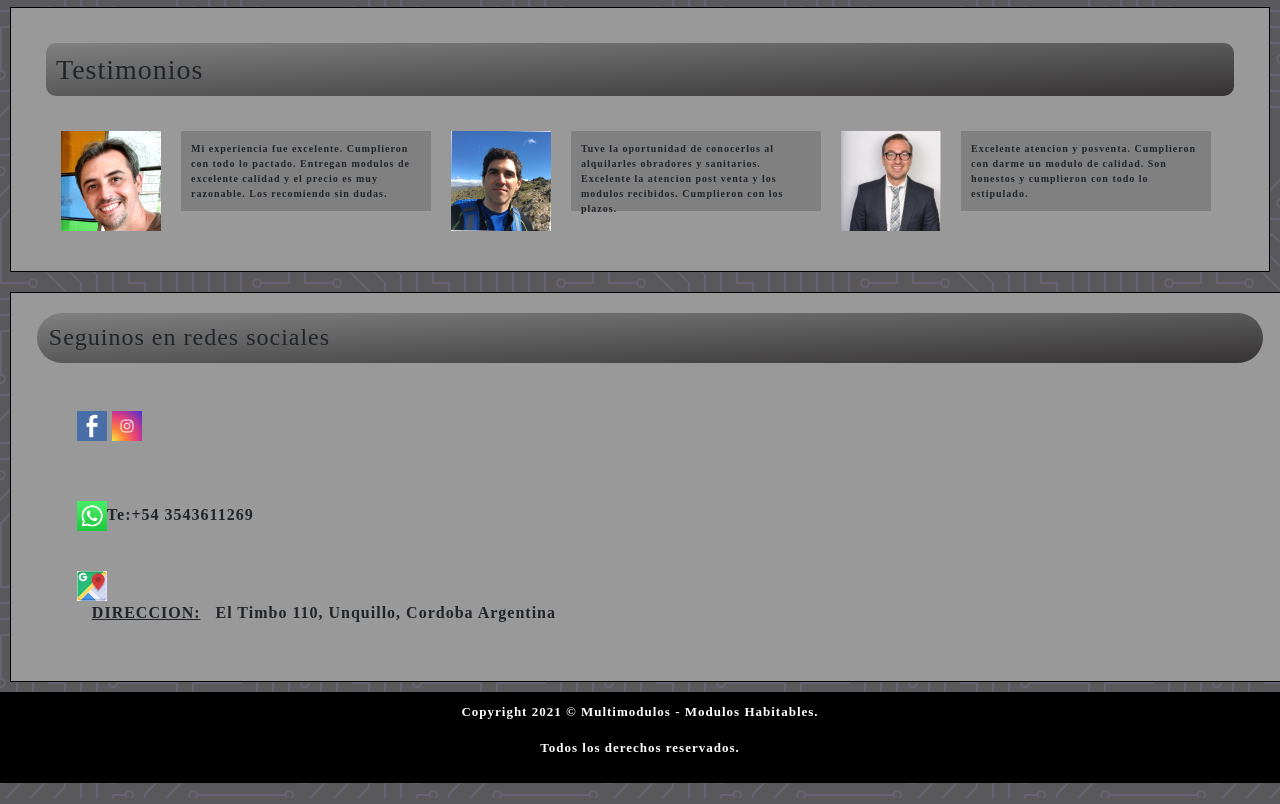
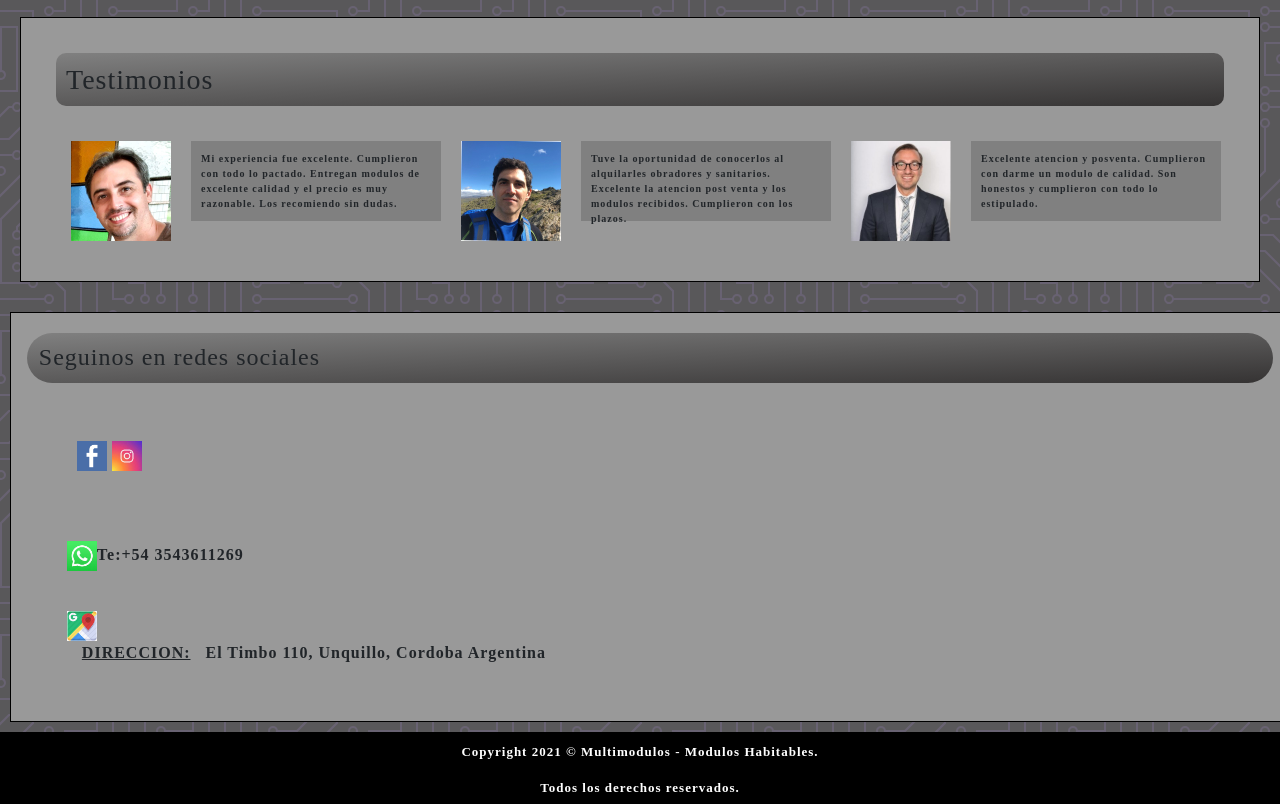
Before and after one commit to Alehernando/Multimodulos, a website: page Index.html in a window 1280 px wide. Shown: the part 1750-2554 px from the top of the page. Drawn offline with nearby package versions, Linux system fonts and the light colour scheme; files that its build step writes are made by us from their sources; a web font is replaced by a local one.

Commit message:
Footer updeteado
Modifique el padding y el margin de Redes

```diff
--- a/scss/Footer.scss
+++ b/scss/Footer.scss
@@ -19,14 +19,14 @@
     border: 1px solid black;
     background-color:#999;
     padding: 20px;
-    margin: 10px;
+    margin: 20px;
     grid-area: "Seccion";
 }
 
 .Redes{
     background-color:#999;
     padding: 30px;
-    margin: 10px;
+    margin: 20px;
     justify-content: center;
     align-items: center;
 }
```
